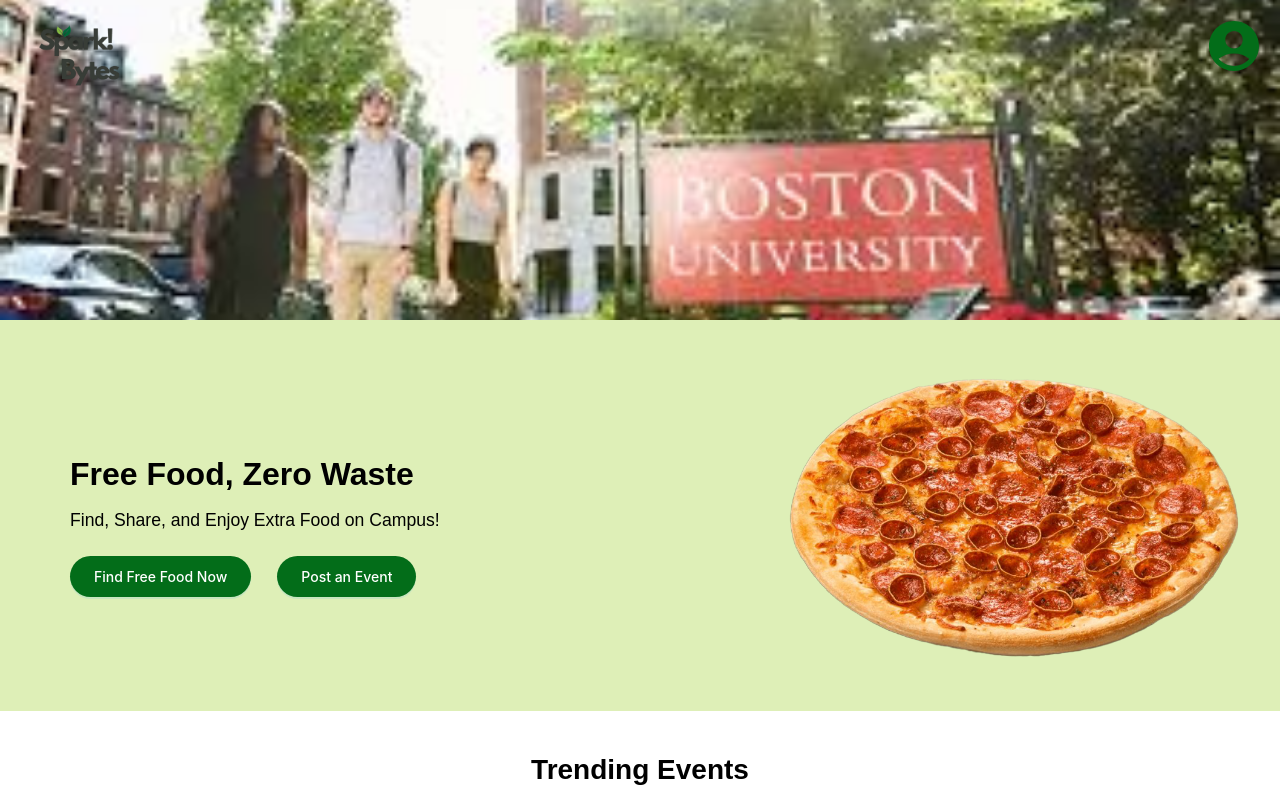
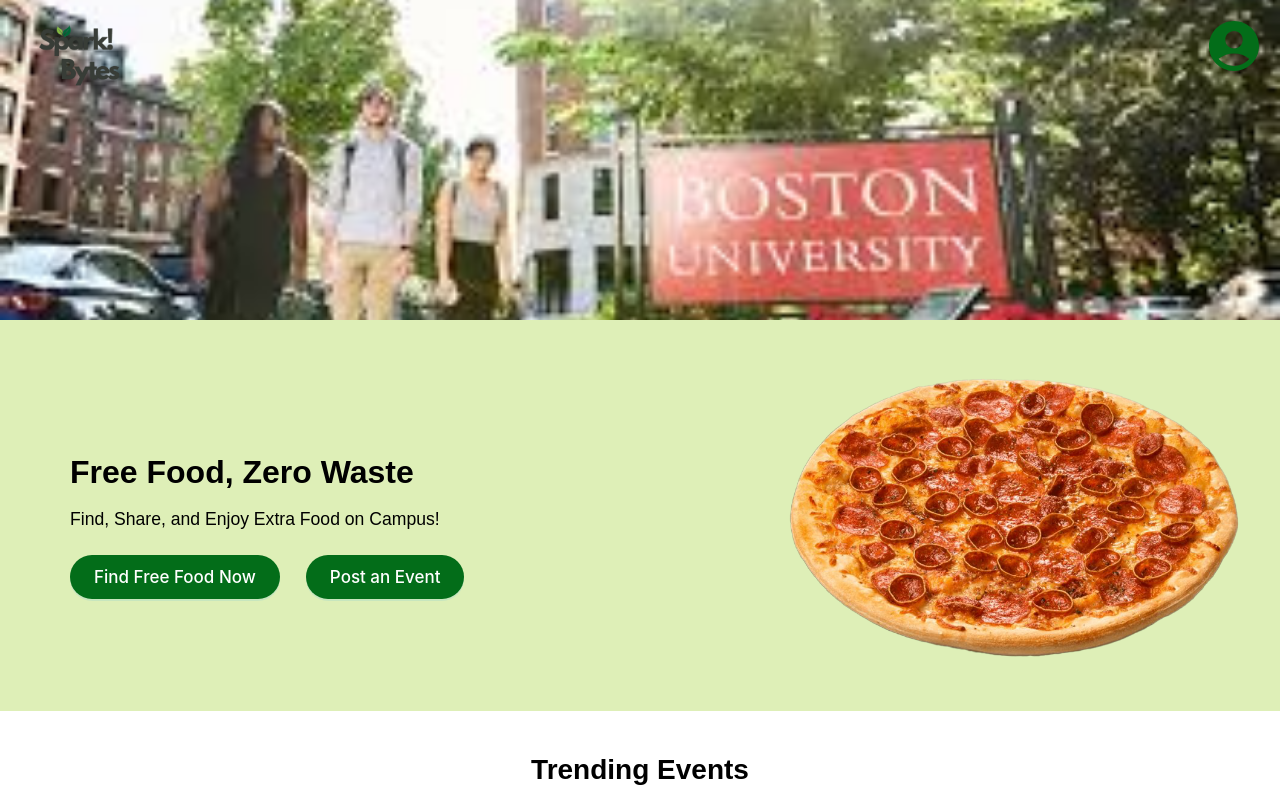
Before and after one commit to Senahilal/Spark-Bytes, a Next.js app in the folder spark-bytes/: page / in a window 1280 px wide. Shown: the top 800 px of the page. Built offline with nearby package versions, Linux system fonts and the light colour scheme.

Commit message:
design adjustment

```diff
--- a/spark-bytes/src/app/components/button.tsx
+++ b/spark-bytes/src/app/components/button.tsx
@@ -21,6 +21,7 @@ const Button: React.FC<ButtonProps> = ({
     borderRadius: '9999px',
     padding: '12px 24px',
     fontWeight: '500',
+    fontSize: '17px',
     border: 'none',
     cursor: 'pointer',
     height: 'auto'
```
